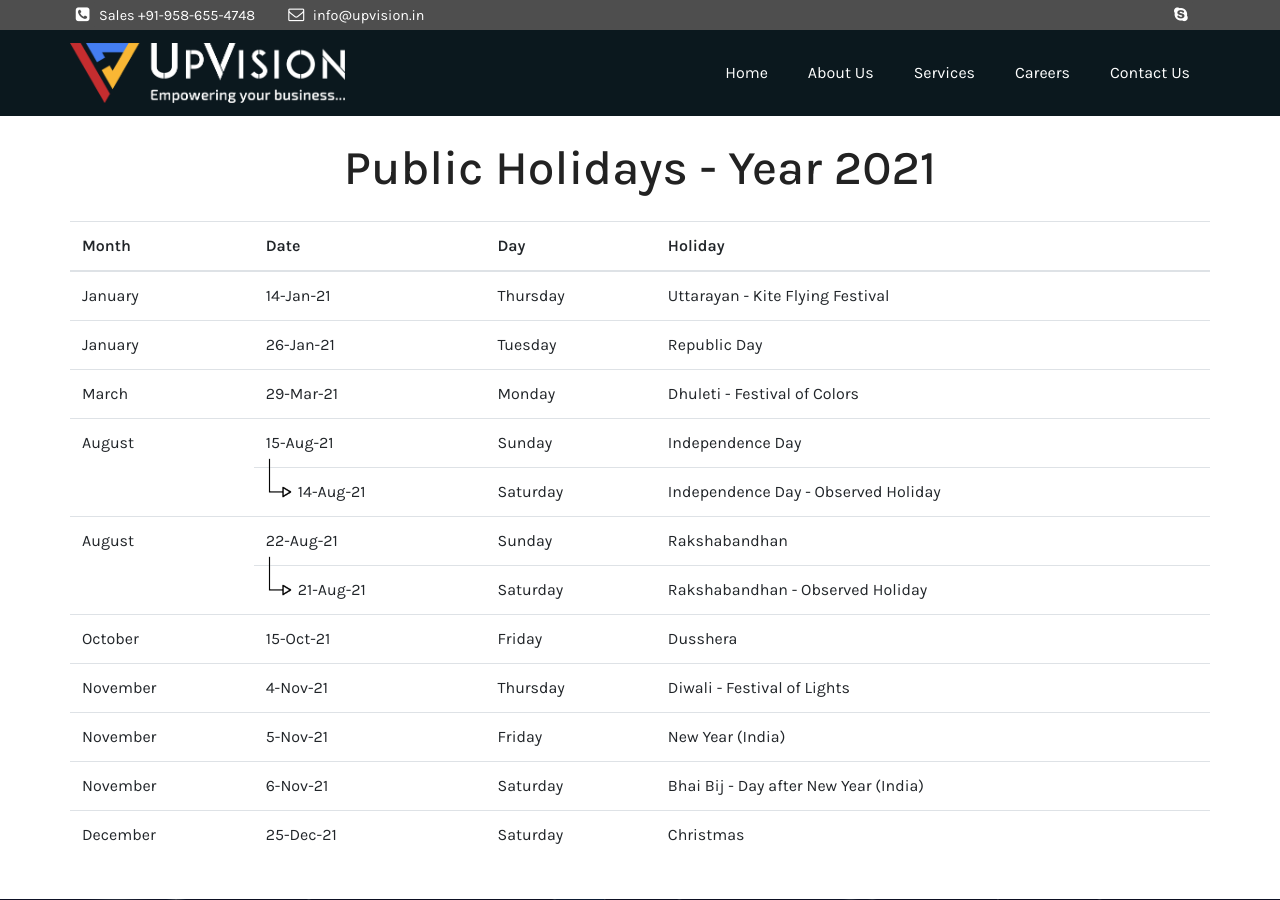
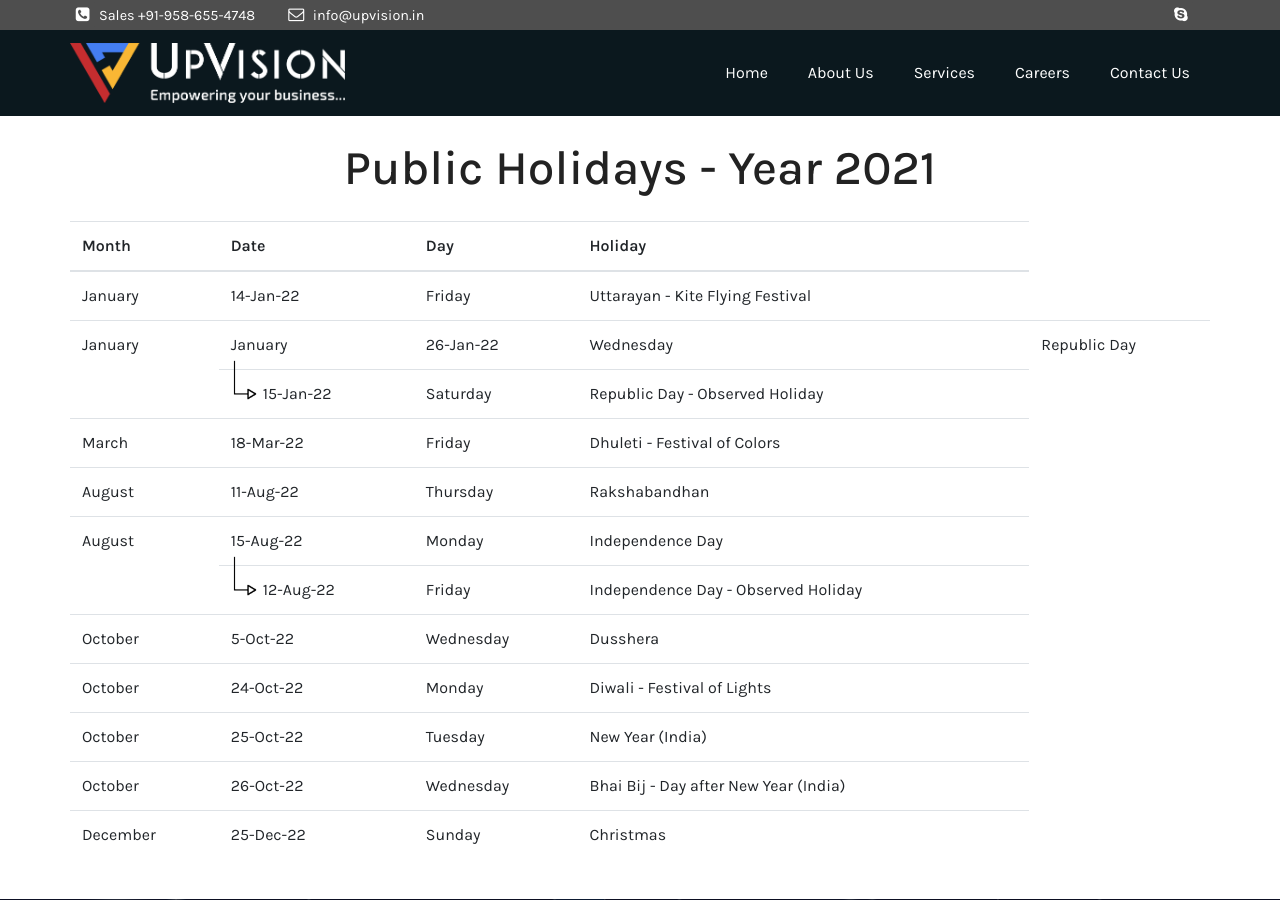
Before and after one commit to upvision-in/www.upvision.in, a Jekyll site: the page built from pages/public-holidays.html, in a window 1280 px wide and 900 px high. Built offline with Jekyll 4.4.1, drawn with Linux system fonts in a browser that asks for light colours.

Commit message:
2022 holidays posted

```diff
--- a/pages/public-holidays.html
+++ b/pages/public-holidays.html
@@ -19,72 +19,73 @@ desription: List of public holidays we observe.
             <tbody>
                 <tr>
                     <td>January</td>
-                    <td>14-Jan-21</td>
-                    <td>Thursday</td>
+                    <td>14-Jan-22</td>
+                    <td>Friday</td>
                     <td>Uttarayan - Kite Flying Festival</td>
                 </tr>
                 <tr>
+                    <td rowspan="2">January</td>
                     <td>January</td>
-                    <td>26-Jan-21</td>
-                    <td>Tuesday</td>
+                    <td>26-Jan-22</td>
+                    <td>Wednesday</td>
                     <td>Republic Day</td>
                 </tr>
                 <tr>
+                    <td class="observed-holiday-arrow">15-Jan-22</td>
+                    <td>Saturday</td>
+                    <td>Republic Day - Observed Holiday</td>
+                </tr>
+                <tr>
                     <td>March</td>
-                    <td>29-Mar-21</td>
-                    <td>Monday</td>
+                    <td>18-Mar-22</td>
+                    <td>Friday</td>
                     <td>Dhuleti - Festival of Colors</td>
                 </tr>
                 <tr>
+                    <td>August</td>
+                    <td>11-Aug-22</td>
+                    <td>Thursday</td>
+                    <td>Rakshabandhan</td>
+                </tr>
+                <tr>
                     <td rowspan="2">August</td>
-                    <td>15-Aug-21</td>
-                    <td>Sunday</td>
+                    <td>15-Aug-22</td>
+                    <td>Monday</td>
                     <td>Independence Day</td>
                 </tr>
                 <tr>
-                    <td class="observed-holiday-arrow">14-Aug-21</td>
-                    <td>Saturday</td>
+                    <td class="observed-holiday-arrow">12-Aug-22</td>
+                    <td>Friday</td>
                     <td>Independence Day - Observed Holiday</td>
                 </tr>
                 <tr>
-                    <td rowspan="2">August</td>
-                    <td>22-Aug-21</td>
-                    <td>Sunday</td>
-                    <td>Rakshabandhan</td>
-                </tr>
-                <tr>
-                    <td class="observed-holiday-arrow">21-Aug-21</td>
-                    <td>Saturday</td>
-                    <td>Rakshabandhan - Observed Holiday</td>
+                    <td>October</td>
+                    <td>5-Oct-22</td>
+                    <td>Wednesday</td>
+                    <td>Dusshera</td>
                 </tr>
                 <tr>
                     <td>October</td>
-                    <td>15-Oct-21</td>
-                    <td>Friday</td>
-                    <td>Dusshera</td>
-                </tr>
-                <tr>
-                    <td>November</td>
-                    <td>4-Nov-21</td>
-                    <td>Thursday</td>
+                    <td>24-Oct-22</td>
+                    <td>Monday</td>
                     <td>Diwali - Festival of Lights</td>
                 </tr>
                 <tr>
-                    <td>November</td>
-                    <td>5-Nov-21</td>
-                    <td>Friday</td>
+                    <td>October</td>
+                    <td>25-Oct-22</td>
+                    <td>Tuesday</td>
                     <td>New Year (India)</td>
                 </tr>
                 <tr>
-                    <td>November</td>
-                    <td>6-Nov-21</td>
-                    <td>Saturday</td>
+                    <td>October</td>
+                    <td>26-Oct-22</td>
+                    <td>Wednesday</td>
                     <td>Bhai Bij - Day after New Year (India)</td>
                 </tr>
                 <tr>
                     <td>December</td>
-                    <td>25-Dec-21</td>
-                    <td>Saturday</td>
+                    <td>25-Dec-22</td>
+                    <td>Sunday</td>
                     <td>Christmas</td>
                 </tr>
             </tbody>
```
